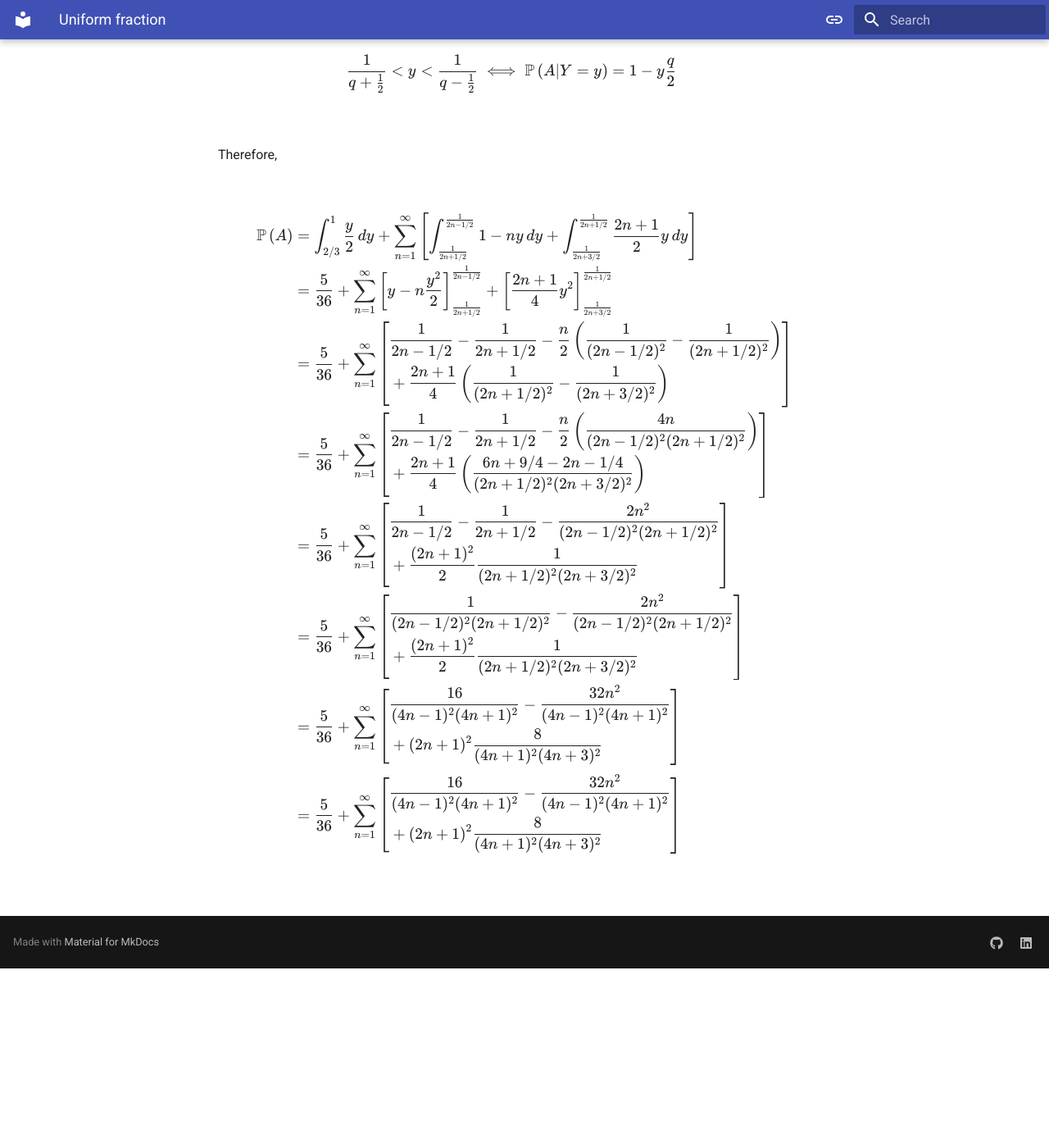
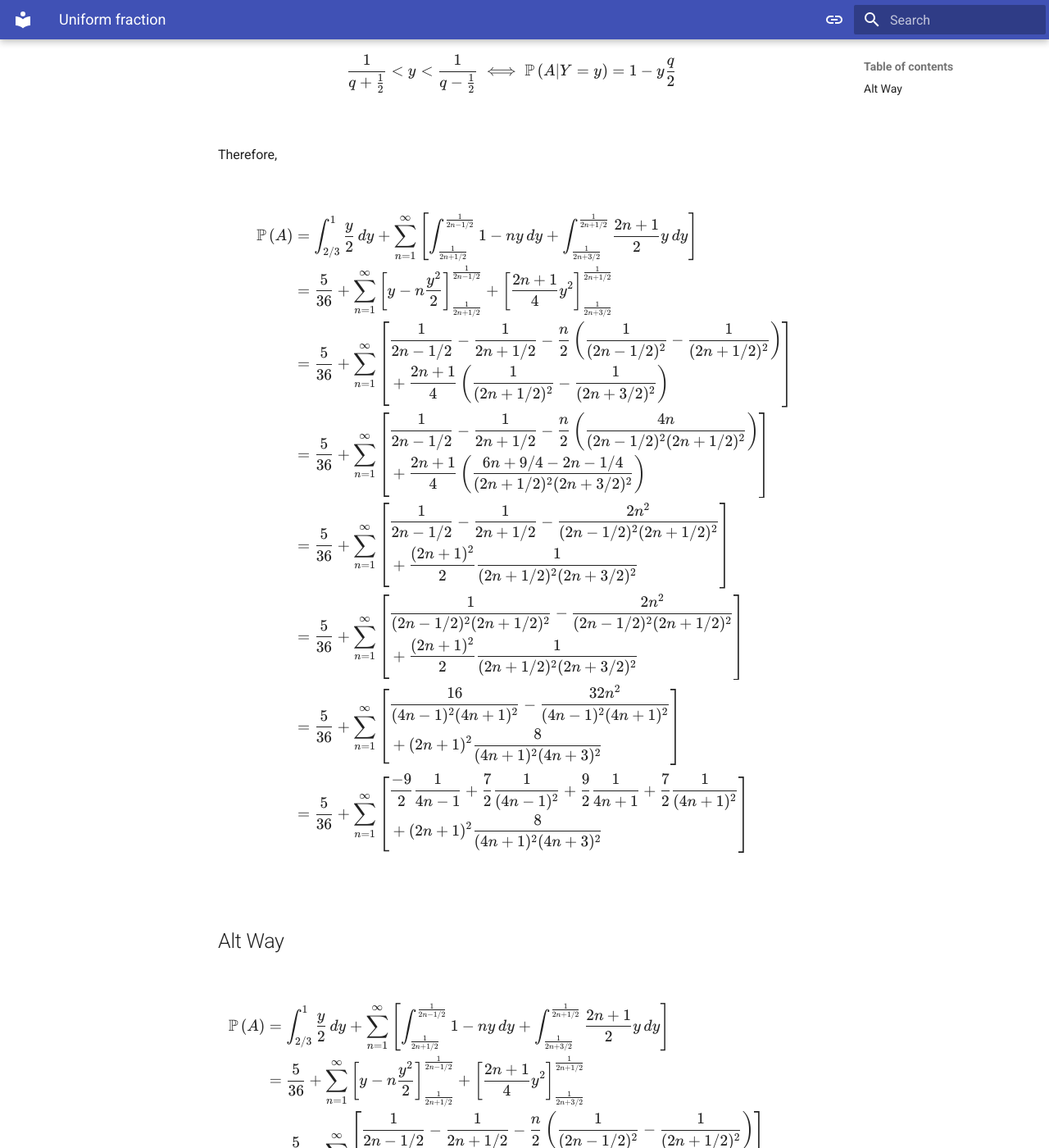
Before and after one commit to JakeRobertBaker/jakerobertbaker.github.io, an MkDocs documentation site: the page built from docs/mathematics/problems/uniform_fraction.md, in a window 1280 px wide and 1400 px high, scrolled down 1729 px. Shown: the whole window at 82% size. Built offline with MkDocs 1.6.1 and Material for MkDocs 9.7.7, drawn with Linux system fonts in a browser that asks for light colours; some web fonts are replaced; before the commit the page ends 2910 px from its top, so only the background shows below that; some of the changed text lies outside the part shown.

Commit message:
uniform fraction changes

```diff
--- a/docs/mathematics/problems/uniform_fraction.md
+++ b/docs/mathematics/problems/uniform_fraction.md
@@ -160,11 +160,97 @@ y - n \frac{y^2}{2}
 \sum_{n=1}^{\infty}
 \left[
 \begin{aligned}
-& \frac{16}{(4n-1)^2 (4n+1)^2}
-- \frac{32n^2}{(4n-1)^2 (4n+1)^2}
+&
+\frac{-9}{2} \frac{1}{4n-1} + \frac{7}{2} \frac{1}{(4n-1)^2} + \frac{9}{2} \frac{1}{4n+1} + \frac{7}{2} \frac{1}{(4n+1)^2}
 \\ & +
 (2n+1)^2  \frac{8}{(4n+1)^2 (4n+3)^2}
 \end{aligned}
 \right]
 \end{align*}
 $$
+
+## Alt Way
+
+$$
+\begin{align*}
+\mathbb{P} \left( A \right) &=
+\int_{2/3}^{1} \frac{y}{2} \, dy +
+\sum_{n=1}^{\infty}
+\left[
+\int_{\frac{1}{2n+1/2}}^{\frac{1}{2n-1/2}}
+1-ny
+\, dy +
+\int_{\frac{1}{2n+3/2}}^{\frac{1}{2n+1/2}} \frac{2n+1}{2}y \, dy
+\right]
+\\
+&=
+\frac{5}{36} +
+\sum_{n=1}^{\infty}
+\left[
+y - n \frac{y^2}{2}
+\right]_{\frac{1}{2n+1/2}}^{\frac{1}{2n-1/2}} +
+\left[
+\frac{2n+1}{4}y^2
+\right]_{\frac{1}{2n+3/2}}^{\frac{1}{2n+1/2}}
+\\ &=
+\frac{5}{36} +
+\sum_{n=1}^{\infty}
+\left[
+\begin{aligned}
+& \frac{1}{2n-1/2} - \frac{1}{2n+1/2}
+-\frac{n}{2}\left( \frac{1}{(2n-1/2)^2} - \frac{1}{(2n+1/2)^2} \right)
+\\ & +
+\frac{2n+1}{4} \left( \frac{1}{(2n+1/2)^2} - \frac{1}{(2n+3/2)^2} \right)
+\end{aligned}
+\right]
+\\ &=
+\frac{5}{36} +
+\sum_{n=1}^{\infty}
+\left[
+\begin{aligned}
+& \frac{2}{4n-1} - \frac{2}{4n+1}
+- \frac{2n}{(4n-1)^2} + \frac{2n}{(4n+1)^2}
+\\ & +
+\frac{2n+1}{(4n+1)^2} - \frac{2n+1}{(4n+3)^2}
+\end{aligned}
+\right]
+\\ &=
+\frac{5}{36} +
+\sum_{n=1}^{\infty}
+\left[
+\begin{aligned}
+& \frac{2}{4n-1} - \frac{2}{4n+1}
+\\ &
+- 1/2 \frac{1}{(4n-1)^2} -1/2 \frac{1}{4n-1}
++ -1/2 \frac{1}{(4n+1)^2} +1/2 \frac{1}{4n+1}
+\\ & +
+1/2 \frac{1}{(4n+1)^2} + 1/2 \frac{1}{4n+1}
++ 1/2 \frac{1}{(4n+3)^2} - 1/2 \frac{1}{4n+3}
+\end{aligned}
+\right]
+\\ &=
+\frac{5}{36} +
+\sum_{n=1}^{\infty}
+\left[
+\begin{aligned}
+& 3/2 \frac{1}{4n-1} -1/2 \frac{1}{(4n-1)^2}
+- \frac{1}{4n+1}
++ 1/2 \frac{1}{(4n+3)^2}
+- 1/2 \frac{1}{4n+3}
+\end{aligned}
+\right]
+\\ &=
+\frac{5}{36} +
+\sum_{n=1}^{\infty}
+\left[
+\begin{aligned}
+& 1/2 \frac{1}{4n-1} - 1/2 \frac{1}{4n+3}
+-1/2 \frac{1}{(4n-1)^2}
++ 1/2 \frac{1}{(4n+3)^2}
+\\ & +
+\frac{1}{4n-1}
+- \frac{1}{4n+1}
+\end{aligned}
+\right]
+\end{align*}
+$$
```
